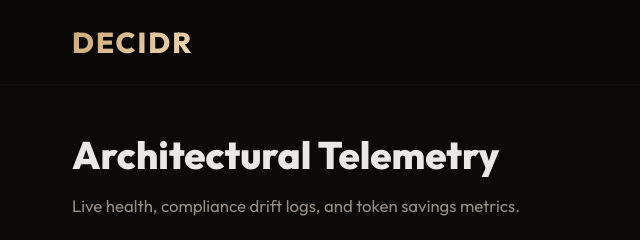
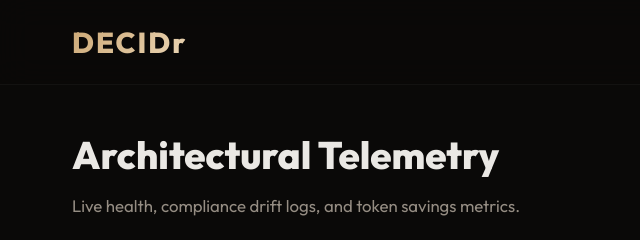
Before and after one commit to swarajjoshi10-ship-it/decidr, a website: page public/index.html in a window 1280 px wide. Shown: the top 240 px of the page, 0-640 px from the left. Drawn offline with Linux system fonts and the light colour scheme; no server answers.

Commit message:
style(branding): change logo to DECIDr

```diff
--- a/public/index.html
+++ b/public/index.html
@@ -12,7 +12,7 @@
   <!-- Floating Header matching Figma Navbar -->
   <header>
     <div class="header-container">
-      <div class="logo">DECIDR</div>
+      <div class="logo">DECIDr</div>
       <nav>
         <button id="tab-dashboard" class="nav-btn active" onclick="switchTab('dashboard')">Audit Logs</button>
         <button id="tab-form" class="nav-btn" onclick="switchTab('form')">Rule Creator</button>
```
